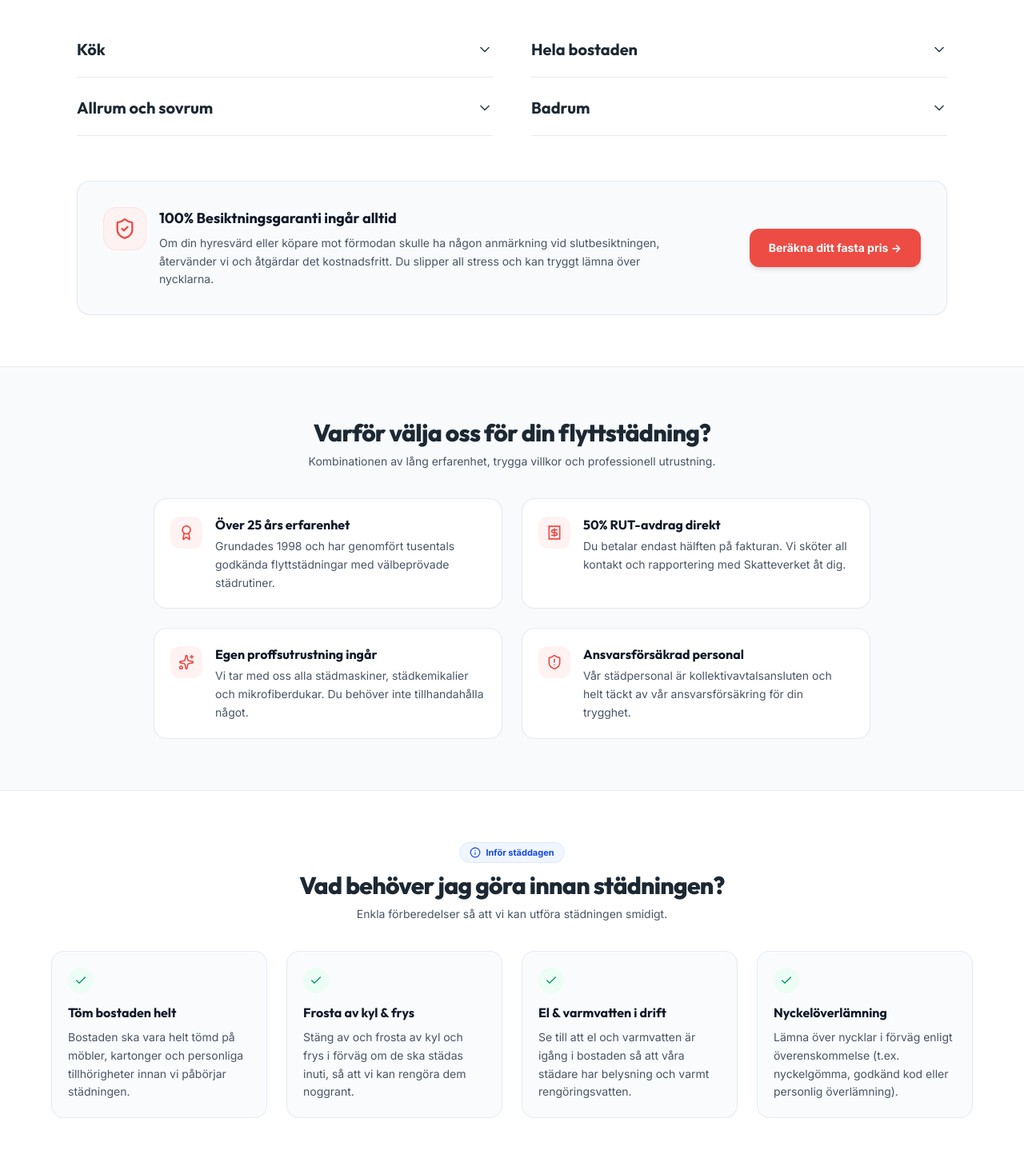
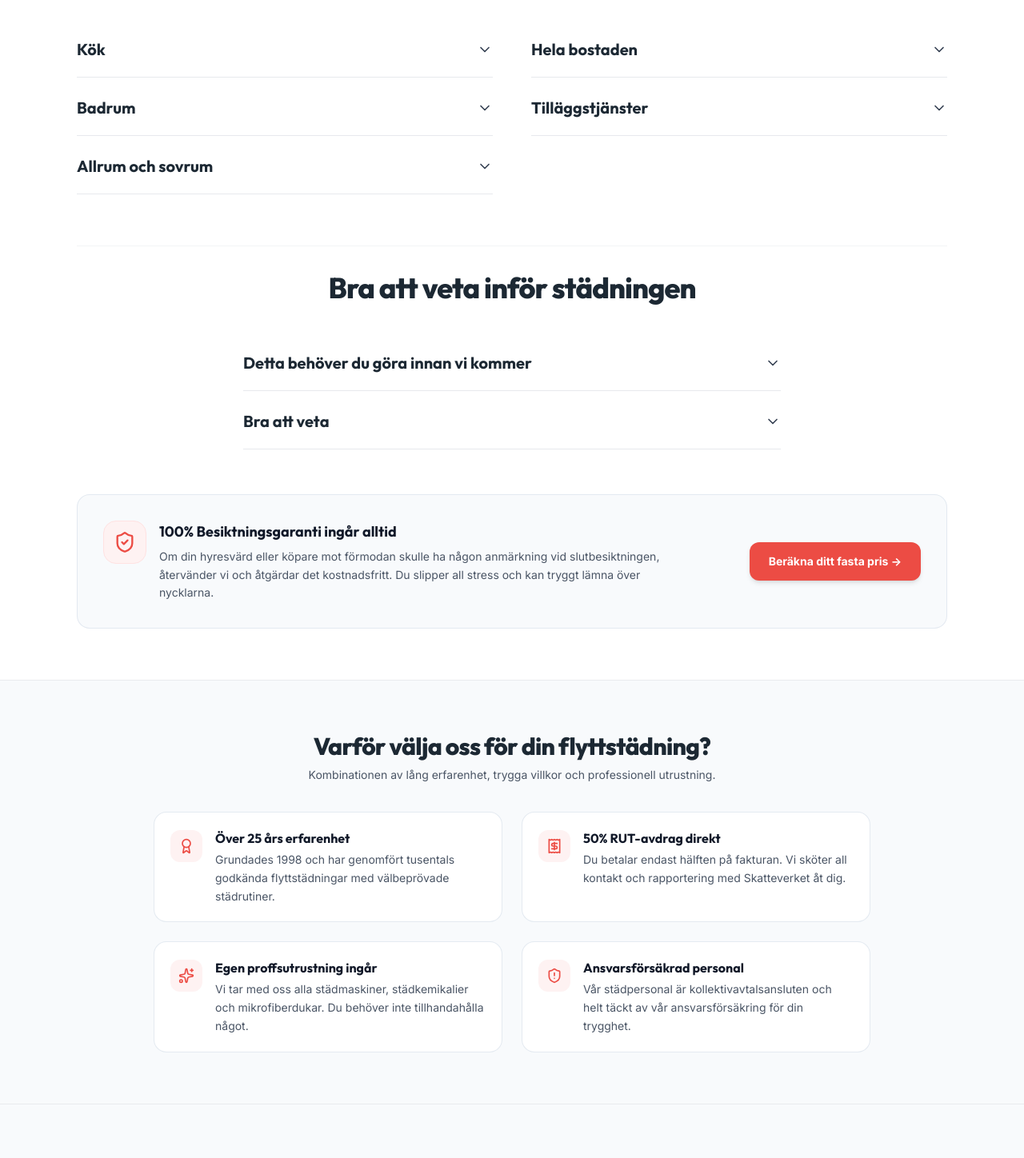
Before and after one commit to metricsrealm/stad-tradgard-flyttstadning, a React (Vite) app: page / in a window 1280 px wide. Shown: the part 1140-2588 px from the top of the page at 80% size. Built offline with nearby package versions, Linux system fonts and the light colour scheme.

Commit message:
refactor: update hero copy and reorganize service content
- Update Hero text to focus on pricing transparency.
- Refactor service descriptions in `WhatsIncluded`.
- Remove redundant `BeforeWeArrive` component to streamline project structure.

```diff
--- a/src/components/BeforeWeArrive.tsx
+++ b/src/components/BeforeWeArrive.tsx
@@ -1,64 +1,3 @@
-import { Check, Info } from 'lucide-react';
-
 export default function BeforeWeArrive() {
-  const prepSteps = [
-    {
-      title: "Töm bostaden helt",
-      desc: "Bostaden ska vara helt tömd på möbler, kartonger och personliga tillhörigheter innan vi påbörjar städningen."
-    },
-    {
-      title: "Frosta av kyl & frys",
-      desc: "Stäng av och frosta av kyl och frys i förväg om de ska städas inuti, så att vi kan rengöra dem noggrant."
-    },
-    {
-      title: "El & varmvatten i drift",
-      desc: "Se till att el och varmvatten är igång i bostaden så att våra städare har belysning och varmt rengöringsvatten."
-    },
-    {
-      title: "Nyckelöverlämning",
-      desc: "Lämna över nycklar i förväg enligt överenskommelse (t.ex. nyckelgömma, godkänd kod eller personlig överlämning)."
-    }
-  ];
-
-  return (
-    <section className="py-12 md:py-16 bg-white border-b border-gray-200/80" id="before-we-arrive-section">
-      <div className="max-w-7xl mx-auto px-4 sm:px-6 lg:px-8">
-
-        {/* Section Header */}
-        <div className="text-center max-w-[580px] mx-auto mb-9">
-          <div className="inline-flex items-center gap-1.5 bg-blue-50 text-blue-700 font-bold text-[11px] px-3 py-1 rounded-full border border-blue-100 mb-2.5">
-            <Info className="w-3.5 h-3.5" />
-            <span>Inför städdagen</span>
-          </div>
-          <h2 className="text-2xl sm:text-3xl font-extrabold tracking-tight text-[#1C2833] font-display">
-            Vad behöver jag göra innan städningen?
-          </h2>
-          <p className="mt-2 text-xs sm:text-sm text-gray-600">
-            Enkla förberedelser så att vi kan utföra städningen smidigt.
-          </p>
-        </div>
-
-        {/* Prep Steps Grid */}
-        <div className="grid grid-cols-1 sm:grid-cols-2 lg:grid-cols-4 gap-6 max-w-6xl mx-auto">
-          {prepSteps.map((step, idx) => (
-            <div
-              key={idx}
-              className="bg-slate-50/70 border border-slate-200/80 rounded-2xl p-5 hover:shadow-sm transition-all duration-200"
-            >
-              <div className="w-8 h-8 rounded-full bg-emerald-50 text-emerald-600 flex items-center justify-center font-bold text-sm mb-3">
-                <Check className="w-4 h-4" />
-              </div>
-              <h3 className="text-base font-bold text-gray-900 mb-2 font-display">
-                {step.title}
-              </h3>
-              <p className="text-xs sm:text-sm text-gray-600 leading-relaxed">
-                {step.desc}
-              </p>
-            </div>
-          ))}
-        </div>
-
-      </div>
-    </section>
-  );
+  return null;
 }
--- a/src/components/Hero.tsx
+++ b/src/components/Hero.tsx
@@ -92,19 +92,16 @@ export default function Hero({
                         style={{ filter: 'url(#paint-turb)' }}
                       />
                     </svg>
-                  </span> &mdash; fast pris med garanti
+                  </span> &mdash; se pris med garanti
                 </>
               ) : (
                 <>
-                  Professionell flyttstädning med garanti &mdash; fast pris online
+                  Professionell flyttstädning med garanti &mdash; se pris online
                 </>
               )}
             </h1>
 
-            {/* Supporting trusted sub-headline */}
-            <p className="text-lg md:text-xl text-gray-100 font-medium max-w-2xl">
-              Godkänd enligt mäklarens & hyresvärdens checklista &middot; Fast pris &middot; Full städgaranti & RUT-avdrag direkt.
-            </p>
+
 
             {/* Above fold trust ticks checklist */}
             <div className="grid grid-cols-1 sm:grid-cols-2 gap-3 pt-2" id="hero-feature-checks">
--- a/src/components/WhatsIncluded.tsx
+++ b/src/components/WhatsIncluded.tsx
@@ -13,6 +13,7 @@ interface ServiceSubSection {
 interface ServiceAccordionItem {
   id: string;
   title: string;
+  introText?: string;
   subsections?: ServiceSubSection[];
   items?: string[];
 }
@@ -21,9 +22,12 @@ export default function WhatsIncluded({ onScrollToForm }: WhatsIncludedProps) {
   // Accordion open states
   const [openItems, setOpenItems] = useState<Record<string, boolean>>({
     kitchen: false,
-    entireHome: false,
     bathroom: false,
     livingRoom: false,
+    entireHome: false,
+    additionalServices: false,
+    beforeWeArrive: false,
+    goodToKnow: false,
   });
 
   const toggleItem = (id: string) => {
@@ -74,6 +78,21 @@ export default function WhatsIncluded({ onScrollToForm }: WhatsIncludedProps) {
       ]
     },
     {
+      id: 'bathroom',
+      title: 'Badrum',
+      items: [
+        'Rengöring av WC in- och utvändigt.',
+        'Rengöring av tvättställ och synliga rör.',
+        'Rengöring av badrumsskåp invändigt och utvändigt.',
+        'Rensning av golvbrunn.',
+        'Rengöring av dusch, blandare och duschslang.',
+        'Rengöring av kakel och våtrumsväggar.',
+        'Rengöring av badkar samt under badkar (kunden tar bort front/skyddsplåt).',
+        'Utvändig rengöring av vitvaror samt i tvättmedelsbehållaren på tvättmaskinen.',
+        'Rengöring av filtret i torktumlaren.'
+      ]
+    },
+    {
       id: 'livingRoom',
       title: 'Allrum och sovrum',
       items: [
@@ -99,18 +118,38 @@ export default function WhatsIncluded({ onScrollToForm }: WhatsIncludedProps) {
       ]
     },
     {
-      id: 'bathroom',
-      title: 'Badrum',
+      id: 'additionalServices',
+      title: 'Tilläggstjänster',
+      introText: 'Vi kan också hjälpa dig med:',
       items: [
-        'Rengöring av WC in- och utvändigt.',
-        'Rengöring av tvättställ och synliga rör.',
-        'Rengöring av badrumsskåp invändigt och utvändigt.',
-        'Rensning av golvbrunn.',
-        'Rengöring av dusch, blandare och duschslang.',
-        'Rengöring av kakel och våtrumsväggar.',
-        'Rengöring av badkar samt under badkar (kunden tar bort front/skyddsplåt).',
-        'Utvändig rengöring av vitvaror samt i tvättmedelsbehållaren på tvättmaskinen.',
-        'Rengöring av filtret i torktumlaren.'
+        'Städning av biytor som t.ex. förråd, garage och balkonger.',
+        'Fönsterputsning av inglasade balkonger (endast glasräcke och helt inglasad).'
+      ]
+    }
+  ];
+
+  const beforeStadningItems: ServiceAccordionItem[] = [
+    {
+      id: 'beforeWeArrive',
+      title: 'Detta behöver du göra innan vi kommer',
+      introText: 'För att vi ska kunna utföra flyttstädningen behöver du:',
+      items: [
+        'Tömma bostaden på möbler och personliga tillhörigheter.',
+        'Avfrosta och tömma kyl och frys.',
+        'Dra fram spis samt kyl/frys om städning bakom önskas.',
+        'Ta bort badkarsfront/skyddsplåt om städning under badkaret önskas.',
+        'Se till att el, vatten och fungerande belysning finns tillgängligt under hela städtillfället.'
+      ]
+    },
+    {
+      id: 'goodToKnow',
+      title: 'Bra att veta',
+      items: [
+        'Persienner ingår inte i flyttstädningen.',
+        'Demontering och rengöring av vattenlås ingår inte.',
+        'Klistermärken och dekaler tas inte bort.',
+        'Målade och tapetserade väggar tvättas inte.',
+        'Fönster som inte går att öppna med normal handkraft putsas inte.'
       ]
     }
   ];
@@ -135,6 +174,11 @@ export default function WhatsIncluded({ onScrollToForm }: WhatsIncludedProps) {
 
         {isOpen && (
           <div className="pt-2 pb-4 text-gray-700 pl-1">
+            {item.introText && (
+              <p className="text-xs sm:text-sm text-gray-700 mb-3">
+                {item.introText}
+              </p>
+            )}
             {item.subsections ? (
               <div className="space-y-5">
                 {item.subsections.map((sub, sIdx) => (
@@ -193,6 +237,19 @@ export default function WhatsIncluded({ onScrollToForm }: WhatsIncludedProps) {
           </div>
         </div>
 
+        {/* Bra att veta inför städningen Section */}
+        <div className="mt-12 md:mt-16 pt-8 border-t border-gray-100">
+          <div className="text-center max-w-3xl mx-auto mb-8 md:mb-10">
+            <h3 className="text-2xl sm:text-3xl md:text-4xl font-extrabold tracking-tight text-[#1C2833] font-display">
+              Bra att veta inför städningen
+            </h3>
+          </div>
+
+          <div className="max-w-2xl mx-auto space-y-1 mb-14">
+            {beforeStadningItems.map(renderAccordionItem)}
+          </div>
+        </div>
+
         {/* Guarantee Banner */}
         <div className="bg-slate-50 border border-slate-200/90 rounded-2xl p-6 md:p-8 flex flex-col md:flex-row items-center justify-between gap-6">
           <div className="flex items-start gap-4">
```
